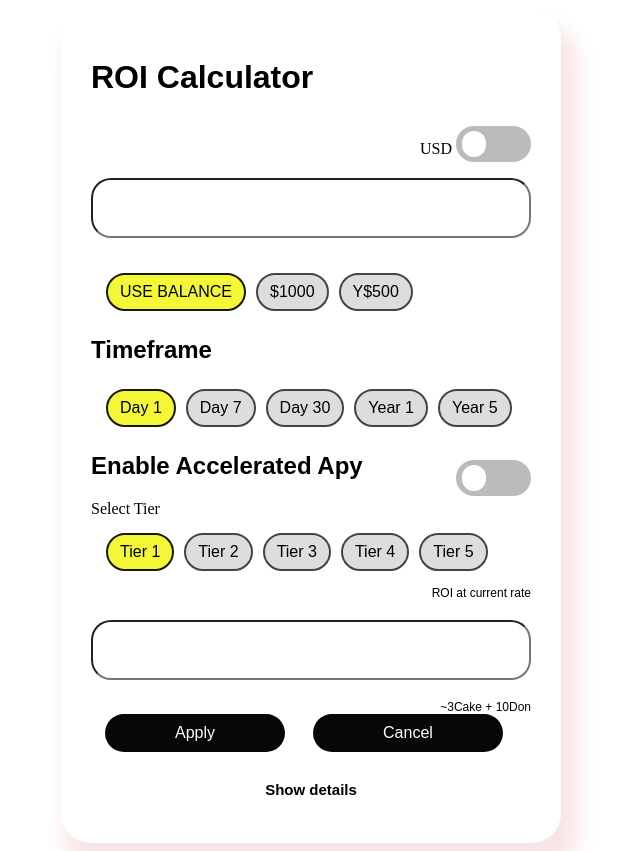
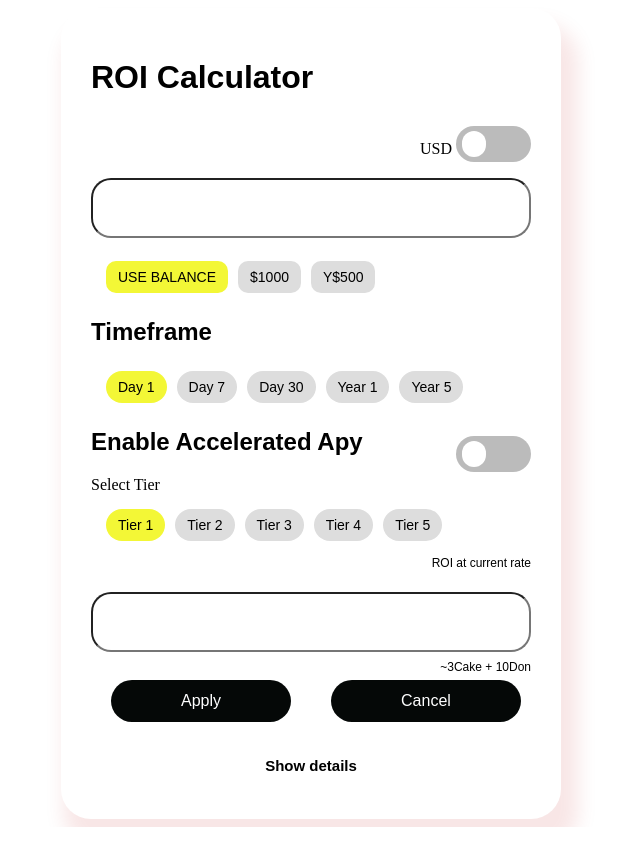
Before and after one commit to KKR1995/iwebcode, a React (Create React App) app: page / in a window 1280 px wide. Shown: the whole page, without its empty margins (329-969 px from the left). After the commit the page ends 827 px from the top, so only its background shows below. Built offline with nearby package versions, Linux system fonts and the light colour scheme.

Commit message:
some files has removed

```diff
--- a/package.json
+++ b/package.json
@@ -8,8 +8,9 @@
     "@testing-library/user-event": "^13.5.0",
     "bootstrap": "^5.1.3",
     "react": "^18.0.0",
+    "react-bootstrap": "^2.2.3",
     "react-dom": "^18.0.0",
-    "react-scripts": "5.0.0",
+    "react-scripts": "^2.1.3",
     "web-vitals": "^2.1.4"
   },
   "scripts": {
--- a/src/Card.css
+++ b/src/Card.css
@@ -1,5 +1,3 @@
-
-
 *{
     box-sizing:border-box;
     padding:0;
@@ -48,7 +46,7 @@ h1, h2, p, ul, li {
 
 .search {
   padding: 0 30px;
-      margin:  20px 20px 20px 0px;
+  margin:  20px 20px 8px 0px;
   font-size: 18px;
   width: 100%;
   max-width: 450px;
@@ -58,21 +56,12 @@ h1, h2, p, ul, li {
 }
 .Paragraph{
   float: right;
-      margin: 0px;
+  padding-bottom: 2px;
+  margin: 15px;
   }
 
 .header1 {
   background-color: #d2dbdd ;
-      color: black;
-      padding: 10px;
-      border-radius: 50px;
-      margin: 15px;
-      height: 20px;
-      border: 1px solid darken(rgb(244, 237, 237), 30%);
-    }
-
-.headeryello {
-    background-color: #f6d029 ;
   color: black;
   padding: 10px;
   border-radius: 50px;
@@ -95,8 +84,8 @@ h1, h2, p, ul, li {
   cursor: pointer;
   text-align: center;
   border-radius: 50px;
-  padding: 10px 70px 10px 70px;
-  margin: 14px;
+  padding: 12px 70px 12px 70px;
+  margin: 20px;
 }
 
 .btnn {
@@ -121,8 +110,8 @@ h1, h2, p, ul, li {
   background-color: #ddd;
   padding: 8px 12px;
   font-family: sans-serif, Arial;
-  font-size: 16px;
-  border: 2px solid #444;
+  font-size: 14px;
+  /* border: 2px solid #444; */
   border-radius: 25px;
   margin:5px;
 }
@@ -161,3 +150,39 @@ h1, h2, p, ul, li {
   font-weight: 600;
   font-size: 15px;
   }
+
+
+ .balancetool {
+  margin: 10px;
+
+}
+
+.balancetool input[type="radio"] {
+  opacity: 0;
+  position: fixed;
+  width: 0;
+}
+
+.balancetool label {
+  display: inline-block;
+  background-color: #ddd;
+  padding: 8px 12px;
+  font-family: sans-serif, Arial;
+  font-size: 14px;
+  /* border: 2px solid #444; */
+  border-radius: 10px;
+  margin:5px;
+}
+
+.balancetool label:hover {
+  background-color: rgb(246, 215, 39);
+}
+
+.balancetool input[type="radio"]:focus + label {
+    border: 2px dashed #444;
+}
+
+.balancetool input[type="radio"]:checked + label {
+  background-color: hsl(61, 92%, 59%);
+  border-color: hsl(57, 63%, 6%);
+}
--- a/src/Card.js
+++ b/src/Card.js
@@ -1,6 +1,7 @@
 import React from 'react';
 import ToggleSwitch from "./ToggleSwitch";
 import { useState } from 'react';
+
 
 import './Card.css'
 
@@ -42,9 +43,9 @@ function showDetails(){
       <div className="cards">
         <div className="card">
           <h1>ROI Calculator</h1>
-          <ToggleSwitch label="USD"  />
+          <ToggleSwitch label="USD" />
           <input  className="search" type="text" placeholder =""name="name" />
-          <div class="radio-toolbar radio-toolbar-balance">
+          <div class="balancetool">
             <input type="radio" id="radioBALANCE" name="radioMoney" value="BALANCE" checked />
             <label for="radioBALANCE">USE BALANCE </label>
 
@@ -73,7 +74,7 @@ function showDetails(){
             <label for="radioYear5">Year 5</label>
 
           </div>
-          <span>  <ToggleSwitch label="   " />  <h2>Enable Accelerated Apy </h2> </span>
+          <span>  <ToggleSwitch label=" " />  <h2>Enable Accelerated Apy </h2> </span>
           <span> Select Tier</span>
           <div class="radio-toolbar">
             <input type="radio" id="radioTier1" name="radioTier11" value="Tier 1" checked />
@@ -92,9 +93,10 @@ function showDetails(){
             <label for="radioTier5">Tier 5</label>
           </div>
           <p className="Paragraph"> ROI at current rate </p>
-          <input  className="search" type="text" name="name" />
-          <p className="Paragraph"> ~3Cake + 10Don</p>
-
+          <div>
+            <input  className="search" type="text" name="name" />
+            <p className="Paragraph"> ~3Cake + 10Don</p>
+          </div>
           <div className="btnn">
             <button className="lgbutton">Apply</button>
             <button className="lgbutton">Cancel</button>
--- a/src/Main.css
+++ /dev/null
@@ -1,41 +0,0 @@
-.search {
-	padding: 0 30px;
-    margin: 20px;
-	font-size: 18px;
-	width: 100%;
-	max-width: 1400px;
-	height: 60px;
-	border: 1px solid darken(rgb(244, 237, 237), 30%);
-	border-radius: 20px;
-}
-.Paragraph
-{
-
-    margin: 10px;
-
-}
-.header1 {
-    background-color: #d9d9d9 ;
-    color: black;
-    padding: 15px;
-    border-radius: 50px;
-    margin: 20px;
-    height: 30px;
-    border: 1px solid darken(rgb(244, 237, 237), 30%);
-}
-
-
-}
-
-
-
-
-
-  /* <div className="mb-2">
-    <Button variant="primary" size="lg">
-      Large button
-    </Button>{' '}
-    <Button variant="secondary" size="lg">
-      Large button
-    </Button>
-  </div> */
--- a/src/ToggleSwitch.css
+++ b/src/ToggleSwitch.css
@@ -1,6 +1,8 @@
 .container {
-    /* text-align: center; */
-    float: right;
+  float: right;
+
+    /* display: flex;
+  justify-content: flex-end; */
   }
   .toggle-switch {
     position: relative;
```
Also changed, not shown: src/Main.js (deleted, +0 -73 lines), 1 other file (tests, documents, lock files or other folders). Lines whose indentation alone changed are shown as unchanged.
